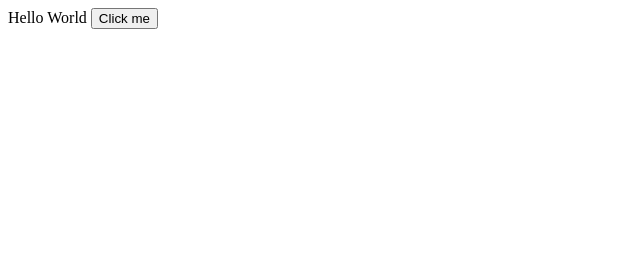
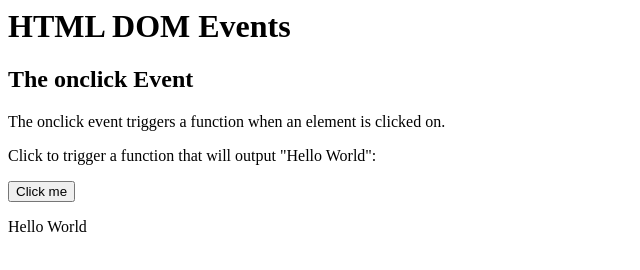
Before and after one commit to EnricoCalabrese/EnricoCalabrese.github.io, a plain HTML site: page index.html in a window 1280 px wide. Both pictures are taken after a click on the button "Click me". Shown: the whole page, without its empty margins (0-640 px from the left). Drawn offline with Linux system fonts and the light colour scheme.

Commit message:
test 2 js

```diff
--- a/index.html
+++ b/index.html
@@ -1,12 +1,20 @@
 <html>
-    <head>
-        <link rel="stylesheet" href="style.css">
-        <meta name="viewport" content="width=device-width, initial-scale=1.0">
-    </head>
-    <body>
-        <!-- HTML -->
-         <aaa id="demo">AAA</aaa>
-         <button onclick="myFunction()">Click me</button>
-        <script src="code.js"></script>
-    </body>
+<body>
+<h1>HTML DOM Events</h1>
+<h2>The onclick Event</h2>
+
+<p>The onclick event triggers a function when an element is clicked on.</p>
+<p>Click to trigger a function that will output "Hello World":</p>
+
+<button onclick="myFunction()">Click me</button>
+
+<p id="demo"></p>
+
+<script>
+function myFunction() {
+  document.getElementById("demo").innerHTML = "Hello World";
+}
+</script>
+
+</body>
 </html>
--- a/style.css
+++ b/style.css
@@ -1 +1,5 @@
 /* Css */
+
+body {
+    background-color: coral;
+  }
```
